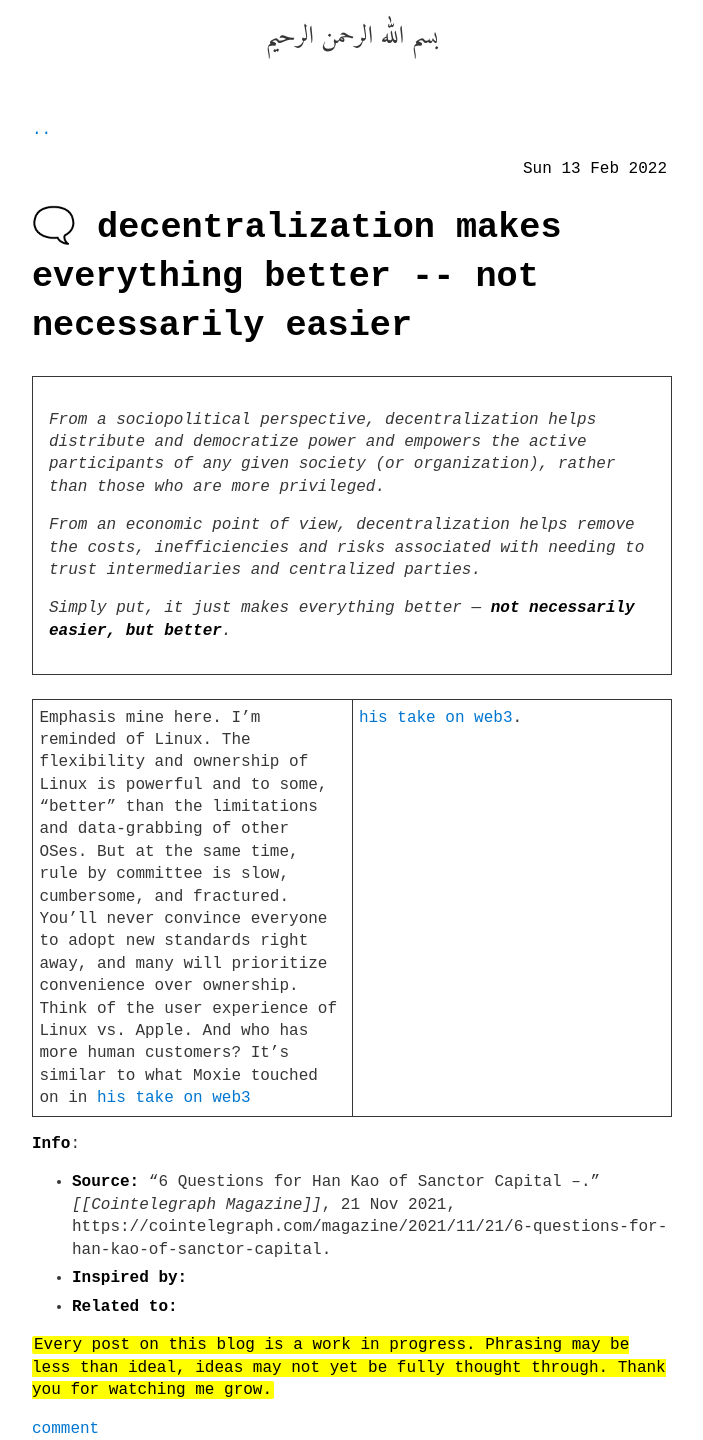
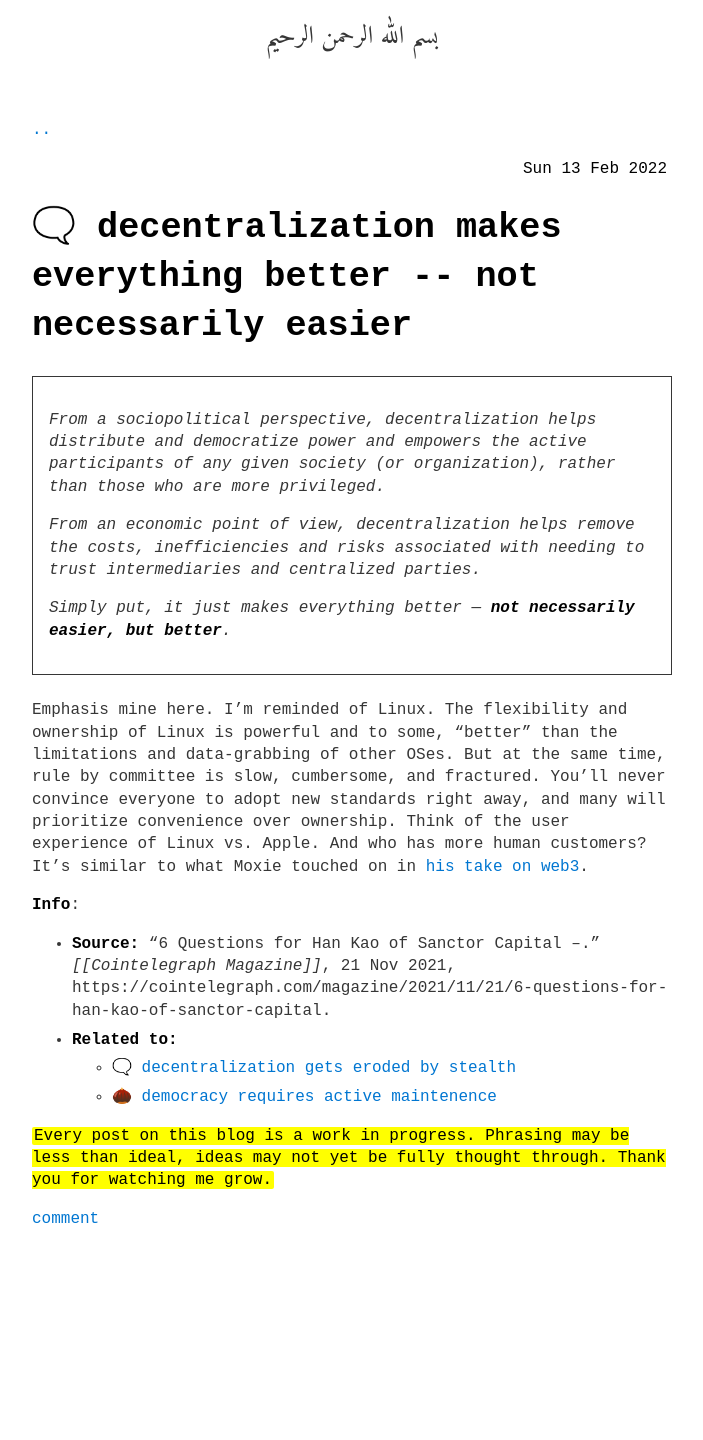
Before and after one commit to person-al/person-al.github.io, a Jekyll site: the page built from _posts/2022-02-13-🗨️-decentralization-makes-everything-better----not-necessarily-easier.md, in a window 1280 px wide. Shown: the whole page, without its empty margins (288-991 px from the left). Built offline with Jekyll 4.4.1, drawn with Linux system fonts in a browser that asks for light colours; after the commit the page ends 1230 px from its top, so only the background shows below that.

Commit message:
Fix formatting issue

```diff
--- a/_posts/2022-02-13-🗨️-decentralization-makes-everything-better----not-necessarily-easier.md
+++ b/_posts/2022-02-13-🗨️-decentralization-makes-everything-better----not-necessarily-easier.md
@@ -12,9 +12,10 @@ title: "\U0001F5E8️ decentralization makes everything better -- not necessaril
 >
 > Simply put, it just makes everything better --- **not necessarily easier, but better**.
 
-Emphasis mine here. I'm reminded of Linux. The flexibility and ownership of Linux is powerful and to some, "better" than the limitations and data-grabbing of other OSes. But at the same time, rule by committee is slow, cumbersome, and fractured. You'll never convince everyone to adopt new standards right away, and many will prioritize convenience over ownership. Think of the user experience of Linux vs. Apple. And who has more human customers? It's similar to what Moxie touched on in [his take on web3](https://moxie.org/2022/01/07/web3-first-impressions.html)|[his take on web3](https://moxie.org/2022/01/07/web3-first-impressions.html).
+Emphasis mine here. I'm reminded of Linux. The flexibility and ownership of Linux is powerful and to some, "better" than the limitations and data-grabbing of other OSes. But at the same time, rule by committee is slow, cumbersome, and fractured. You'll never convince everyone to adopt new standards right away, and many will prioritize convenience over ownership. Think of the user experience of Linux vs. Apple. And who has more human customers? It's similar to what Moxie touched on in [his take on web3](https://moxie.org/2022/01/07/web3-first-impressions.html).
 
 **Info**:
 - **Source:** "6 Questions for Han Kao of Sanctor Capital –." _[[Cointelegraph Magazine]]_, 21 Nov 2021, https://cointelegraph.com/magazine/2021/11/21/6-questions-for-han-kao-of-sanctor-capital.
-- **Inspired by:**
 - **Related to:**
+	- [🗨️ decentralization gets eroded by stealth]({% post_url 2021-07-07-🗨️-decentralization-gets-eroded-by-stealth %})
+	- [🌰 democracy requires active maintenence]({% post_url 2021-04-03-🌰-democracy-requires-active-maintenence %})
```
